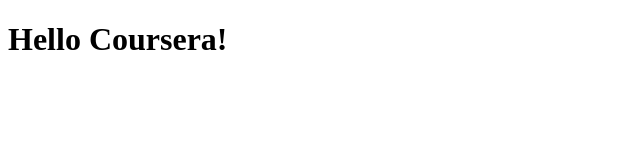
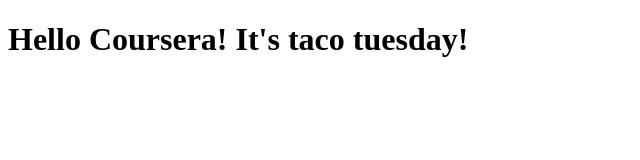
Before and after one commit to cynicalkoi/coursera-test, a plain HTML site: page site/index.html in a window 1280 px wide. Shown: the whole page, without its empty margins (0-640 px from the left). Drawn offline with Linux system fonts and the light colour scheme.

Commit message:
Small addition to our page content

```diff
--- a/site/index.html
+++ b/site/index.html
@@ -6,6 +6,6 @@
 	<title>Hello Coursera!</title>
 </head>
 <body>
-<h1>Hello Coursera!</h1>
+<h1>Hello Coursera! It's taco tuesday!</h1>
 </body>
 </html>
```
